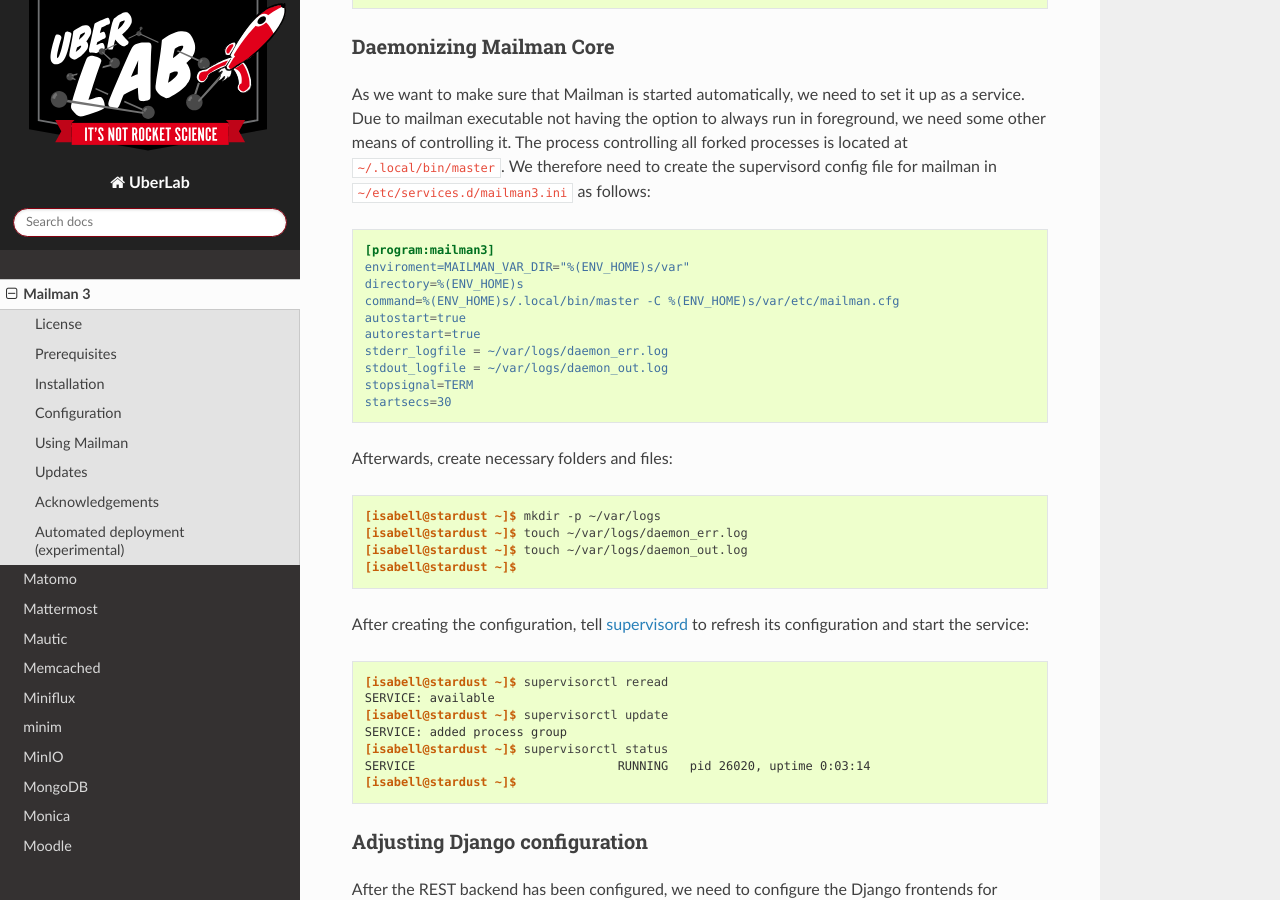
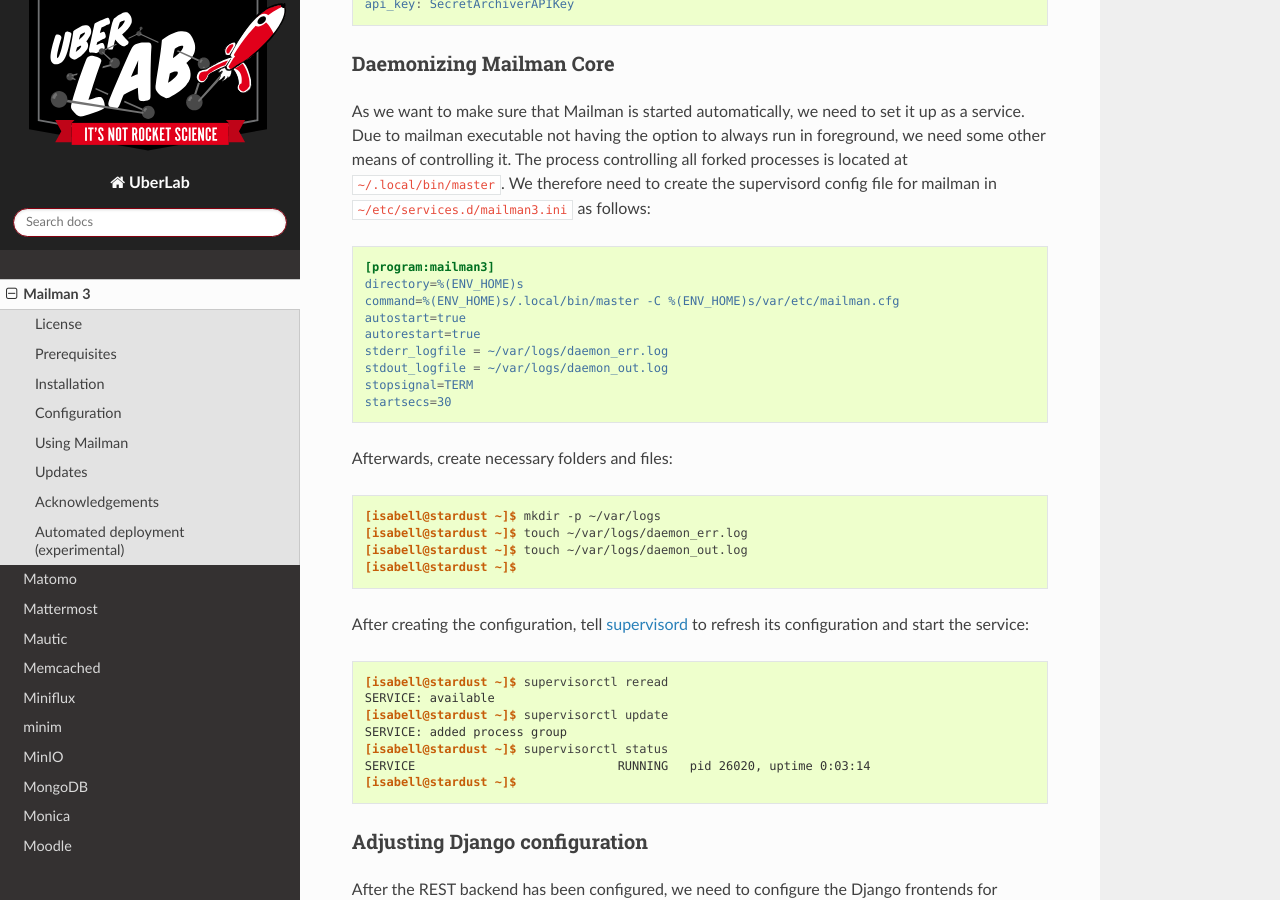
Before and after one commit to Uberspace/lab, a Sphinx documentation site: the page built from source/guide_mailman-3.rst, in a window 1280 px wide and 900 px high, scrolled down 5520 px. Built offline with Sphinx 7.4.7 and the Read the Docs theme 2.0.0, drawn with Linux system fonts in a browser that asks for light colours; some of the changed text lies outside the part shown.

Commit message:
[mailman3] fixed minor issues (#1570)
* `enviroment` was misspelled and unused
* `startsecs` moved to supervisord config file

```diff
--- a/source/guide_mailman-3.rst
+++ b/source/guide_mailman-3.rst
@@ -231,7 +232,6 @@
 .. code :: ini
 
  [program:mailman3]
- enviroment=MAILMAN_VAR_DIR="%(ENV_HOME)s/var"
  directory=%(ENV_HOME)s
  command=%(ENV_HOME)s/.local/bin/master -C %(ENV_HOME)s/var/etc/mailman.cfg
  autostart=true
```
Also changed, not shown: other parts of source/guide_mailman-3.rst (+1 -1 lines).
